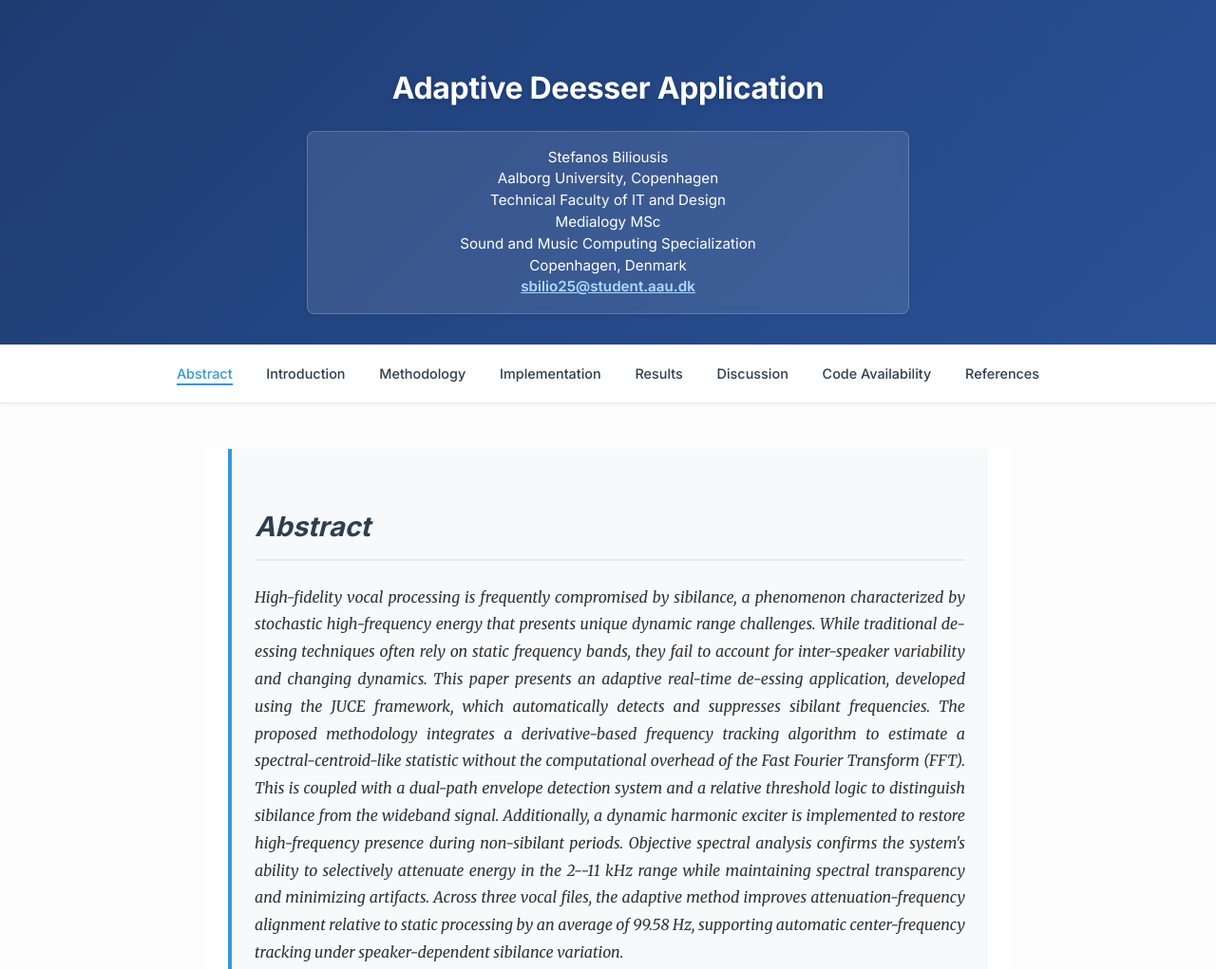
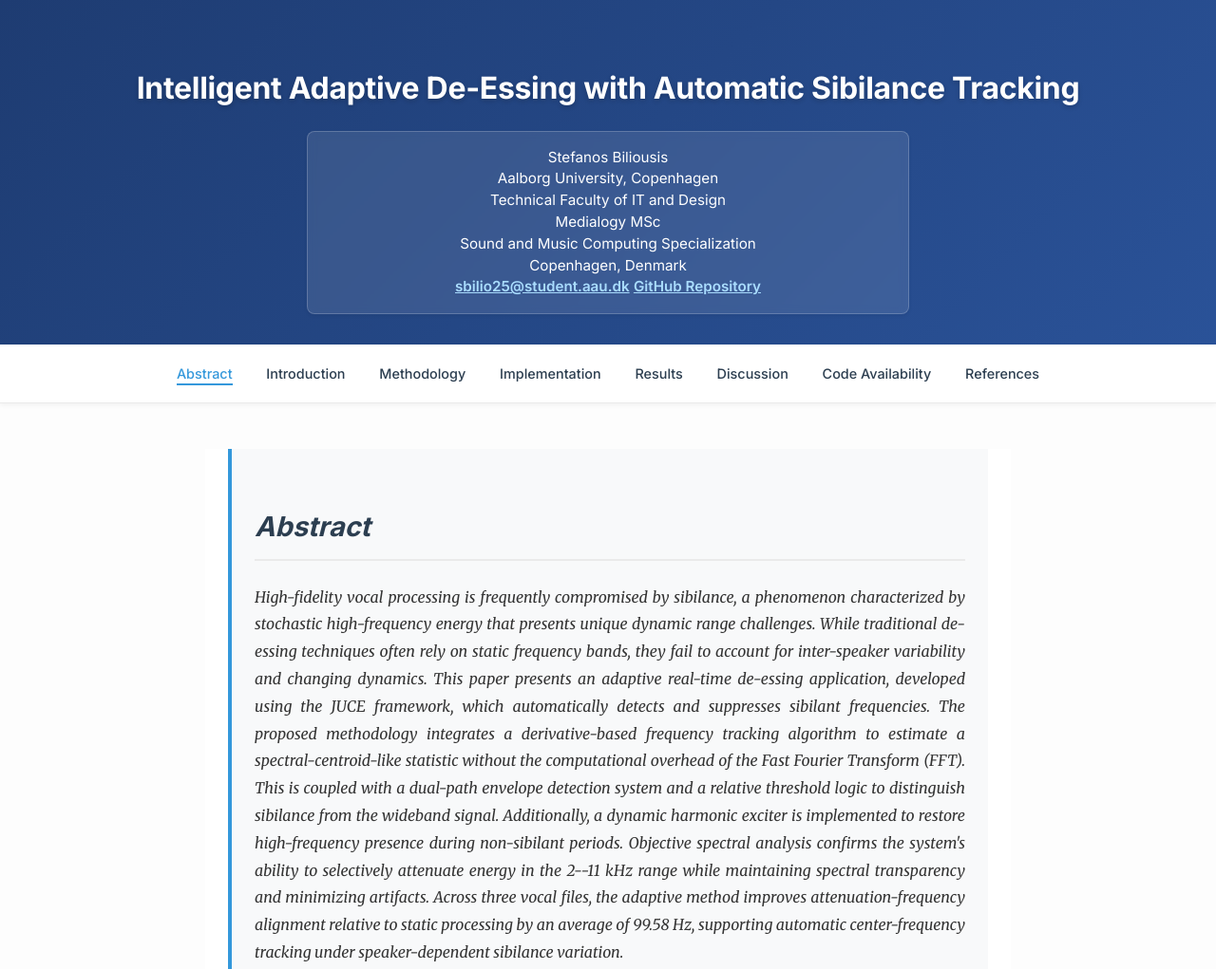
Before and after one commit to stefbil/stefbilmedams, a plain HTML site: page index.html in a window 1280 px wide. Shown: the top 1021 px of the page at 95% size. Drawn offline with nearby package versions, Linux system fonts and the light colour scheme.

Commit message:
Add files via upload

```diff
--- a/index.html
+++ b/index.html
@@ -4,7 +4,8 @@
 <head>
     <meta charset="UTF-8">
     <meta name="viewport" content="width=device-width, initial-scale=1.0">
-    <title>Adaptive Deesser Application - Report</title>
+    <title>Intelligent Adaptive De-Essing with Automatic Sibilance
+Tracking</title>
     <link
         href="https://fonts.googleapis.com/css2?family=Inter:wght@300;400;500;600;700&family=Merriweather:ital,wght@0,300;0,400;0,700;1,300;1,400&family=Fira+Code&display=swap"
         rel="stylesheet">
@@ -17,7 +18,8 @@
 <body>
 
     <header>
-        <h1>Adaptive Deesser Application</h1>
+        <h1>Intelligent Adaptive De-Essing with Automatic Sibilance
+Tracking</h1>
         <div class="meta">
             <p>Stefanos Biliousis<br>
                 Aalborg University, Copenhagen<br>
@@ -26,6 +28,7 @@
                 Sound and Music Computing Specialization<br>
                 Copenhagen, Denmark<br>
                 <a href="mailto:sbilio25@student.aau.dk" style="color: #aaddff;">sbilio25@student.aau.dk</a>
+                <a href="https://github.com/stefbil/Adaptive-Media-Systems-Adaptive-DeEsser" style="color: #aaddff;">GitHub Repository</a>
             </p>
         </div>
     </header>
```
